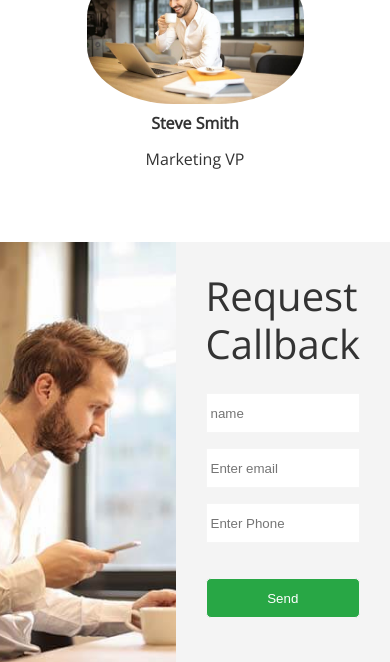
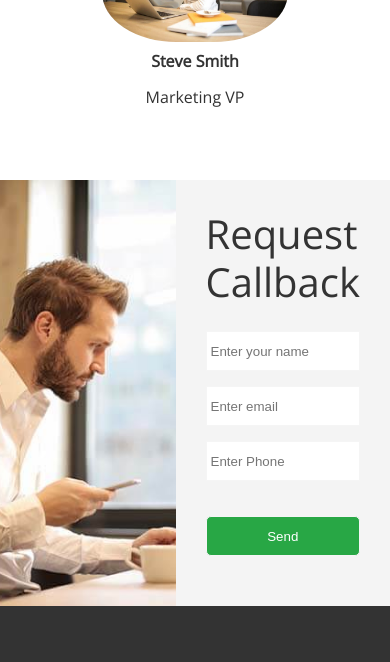
Before and after one commit to gboye0/edgeLedger, a plain HTML site: page index.html in a window 390 px wide. Shown: the part 6515-7177 px from the top of the page. Drawn offline with nearby package versions, Linux system fonts and the light colour scheme.

Commit message:
some content correction

```diff
--- a/css/style.css
+++ b/css/style.css
@@ -249,6 +249,6 @@ img {
   }
 
   .team img {
-    width: 70%;
+    width: 60%;
   }
 }
--- a/index.html
+++ b/index.html
@@ -206,10 +206,15 @@
           <div class="column">
             <div class="column-2 bg-light">
               <h2>Request Callback</h2>
-              <form action="" class="callback-form">
+              <form action="#" class="callback-form">
                 <div class="form-control">
                   <label for="name"></label>
-                  <input type="text" name="name" id="name" placeholder="name" />
+                  <input
+                    type="text"
+                    name="name"
+                    id="name"
+                    placeholder="Enter your name"
+                  />
                 </div>
                 <div class="form-control">
                   <label for="email"></label>
```
Also changed, not shown: blog.html (+5 -6 lines), post.html (+1 -1 lines).
